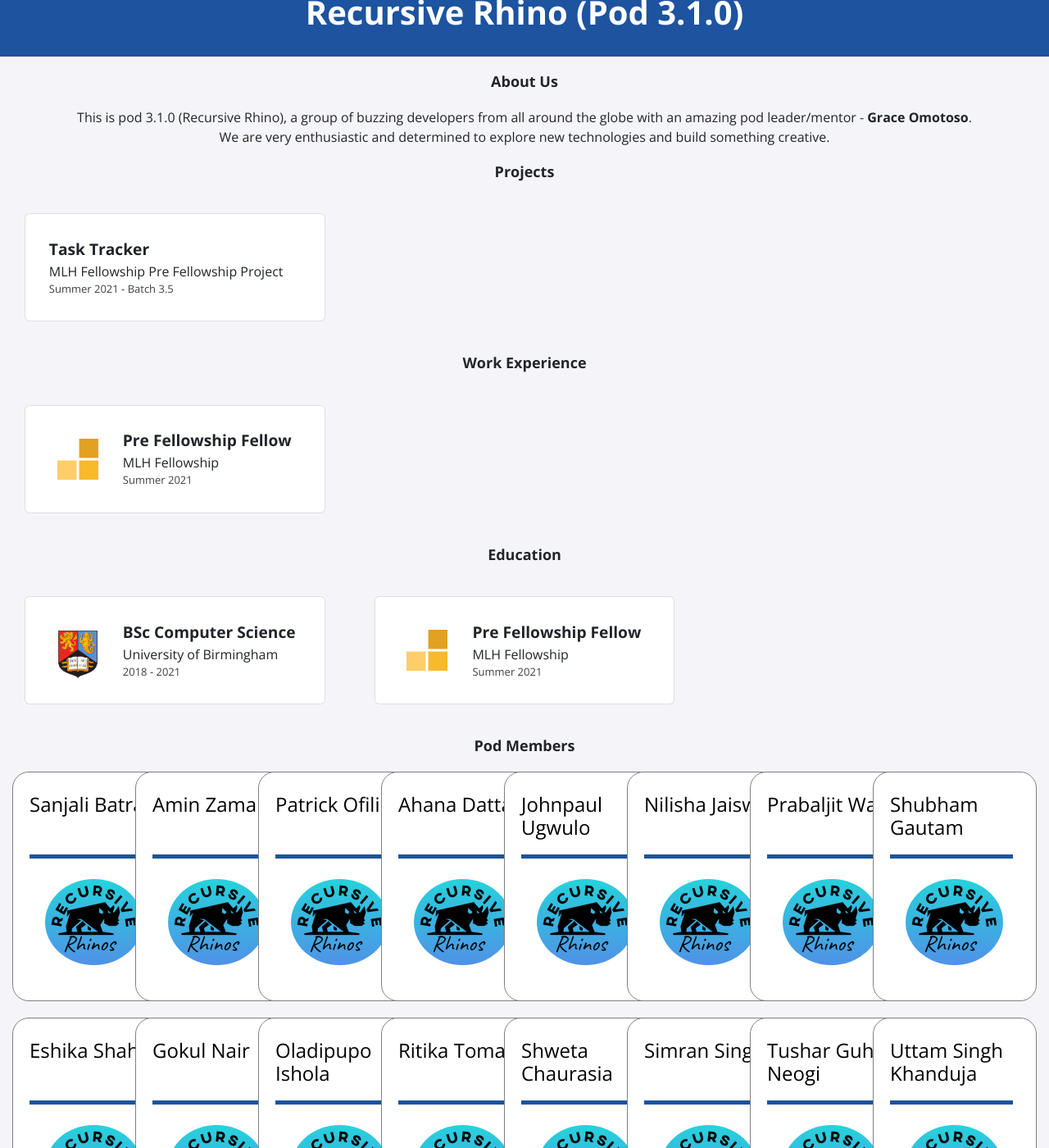
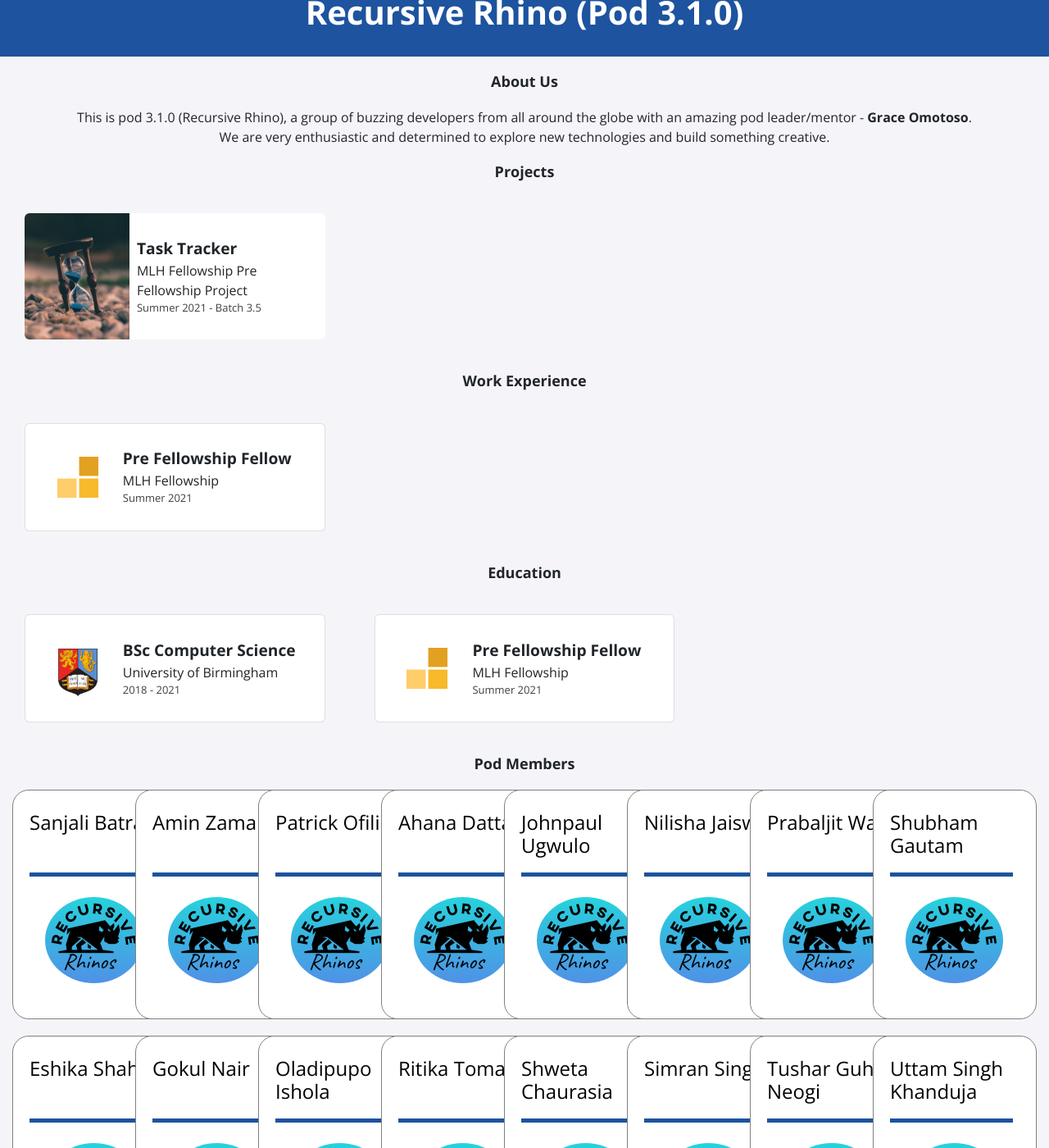
Before and after one commit to MLH-Fellowship/pod-3.1.0-portfolio, a Jekyll site: the page built from index.html, in a window 1280 px wide and 1400 px high, scrolled down 355 px. Shown: the whole window at 82% size. Built offline with Jekyll 4.4.1, drawn with Linux system fonts in a browser that asks for light colours; nearby versions of some CDN libraries.

Commit message:
styling project Tab for better User Experience

```diff
--- a/_data/projects.yml
+++ b/_data/projects.yml
@@ -2,4 +2,5 @@
   event: MLH Fellowship Pre Fellowship Project
   date: Summer 2021  - Batch 3.5
   page-name: project
+  logo: time-tracker.jpeg
   project-description: Lorem ipsum dolor sit amet, consectetur adipiscing elit, sed do eiusmod tempor incididunt ut labore et dolore magna aliqua. Ut enim ad minim veniam, quis nostrud exercitation ullamco laboris nisi ut aliquip ex ea commodo consequat.
--- a/_includes/projects.html
+++ b/_includes/projects.html
@@ -3,17 +3,21 @@
 <div class="card-container">
   {% for item in site.data.projects %} {% if item.page-name %} {% else %} {%
   endif %}
-  <div class="card project">
+  <div class="project-card">
+    <div class="image">
+      <img src="./assets/img/project/{{ item.logo }}" />
+      <div class="overlay"></div>
+    </div>
     <div class="info">
       <p class="title">{{ item.title }}</p>
       <p class="location">{{ item.event }}</p>
       <p class="dates">{{ item.date }}</p>
     </div>
     <div class="content">
-      {{ item.project-description }}<br />
+      <div class="text">{{ item.project-description }}<br /></div>
       <img
-        class="arrow content"
-        src="https://img.icons8.com/ios-filled/50/ffffff/long-arrow-right.png"
+        class="arrow"
+        src="./assets/img/project/arrow.png"
         onclick="location.href='/projects/{{ item.page-name }}'"
       />
     </div>
--- a/_sass/all.scss
+++ b/_sass/all.scss
@@ -6,43 +6,46 @@
 @import 'page';
 @import 'contact';
 @import 'footer';
-@import "podMember";
+@import 'podMember';
+@import 'project';
 
-html, body{
+html,
+body {
   overflow-x: hidden;
 }
 /*-----Dark-Mode------*/
-.dark-mode{
-  background-color: #121212!important;
+.dark-mode {
+  background-color: #121212 !important;
   color: #fff;
 }
 
-.dark-mode .nav-bar{
-  background-color: #4a1ad9!important;
+.dark-mode .nav-bar {
+  background-color: #4a1ad9 !important;
   border-bottom: 2px solid rgba(255, 255, 255, 0.7);
 }
 
-.dark-mode .card{
-  background-color: #121212!important;
+.dark-mode .card {
+  background-color: #121212 !important;
   color: #fff;
   border: 1px solid #fff;
 }
 
-.dark-mode .profile, .dark-mode .footer{
-  background-color: #4a1ad9!important;
+.dark-mode .profile,
+.dark-mode .footer {
+  background-color: #4a1ad9 !important;
 }
 
-.dark-mode .resume-button{
+.dark-mode .resume-button {
   background-color: #4a1ad9;
   border: 1.5px solid #fff;
   color: #fff;
 }
 
-.dark-mode .cardd{
-  background-color: #121212!important;
+.dark-mode .cardd {
+  background-color: #121212 !important;
 }
 
-.dark-mode .titlee{
+.dark-mode .titlee {
   color: #fff;
 }
 
@@ -88,17 +91,6 @@ h2 {
   text-align: center;
 }
 
-.card {
-  display: flex;
-  flex-direction: row;
-  align-items: center;
-  margin: 20px 30px;
-  background-color: white;
-  border-radius: 0.375rem;
-  padding: 1.5em;
-  font-size: 1.2em;
-}
-
 a {
   color: black;
 }
@@ -136,26 +128,21 @@ a {
     width: 100%;
   }
 }
-.project > .content {
-  color: white;
-  display: none;
-  top: 0;
-  left: 0;
-}
-.project:hover {
-  background-color: #1c539f;
-}
-.project:hover > .content {
-  display: block;
-}
 
-.project:hover > .info {
-  display: none;
+.card {
+  display: flex;
+  flex-direction: row;
+  align-items: center;
+  margin: 20px 30px;
+  background-color: white;
+  border-radius: 0.375rem;
+  padding: 1.5em;
+  font-size: 1.2em;
 }
 
 .arrow {
   float: right;
-  cursor:pointer;
+  cursor: pointer;
 }
 .circle {
   position: absolute;
@@ -164,18 +151,17 @@ a {
   height: 10px;
   border-radius: 50%;
   background-color: white;
-
 }
-.circle::after{
-   content: "";
-   width:50px;
-   height:50px;
-   position:absolute;
+.circle::after {
+  content: '';
+  width: 50px;
+  height: 50px;
+  position: absolute;
   border: solid 4px #1c539f;
   border-radius: 50%;
-   opacity: .8;
+  opacity: 0.8;
   top: -23px;
-   right:-21px;
+  right: -21px;
 }
 .loader-wrapper {
   --line-width: 5px;
@@ -183,60 +169,60 @@ a {
   --outer-line-color: #f5e149;
   --middle-line-color: #1c539f;
   --inner-line-color: #f29d0a;
-  position:fixed;
-  top:0;
-  left:0;
-  width:100%;
-  height:100%;
+  position: fixed;
+  top: 0;
+  left: 0;
+  width: 100%;
+  height: 100%;
   z-index: 999999;
 }
 
 .loader {
-  display:block;
+  display: block;
   position: relative;
-  top:50%;
-  left:50%;
-  width:150px;
-  height:150px;
-  margin:-75px 0 0 -75px;
-  border:var(--line-width) solid transparent;
+  top: 50%;
+  left: 50%;
+  width: 150px;
+  height: 150px;
+  margin: -75px 0 0 -75px;
+  border: var(--line-width) solid transparent;
   border-top-color: var(--outer-line-color);
-  border-radius:100%;
+  border-radius: 100%;
   -webkit-animation: spin 2s linear infinite;
   animation: spin 2s linear infinite;
-  z-index:1001;
+  z-index: 1001;
 }
 
 .loader:before {
-  content:"";
+  content: '';
   position: absolute;
-  top:4px;
-  left:4px;
-  right:4px;
-  bottom:4px;
-  border:var(--line-width) solid transparent;
+  top: 4px;
+  left: 4px;
+  right: 4px;
+  bottom: 4px;
+  border: var(--line-width) solid transparent;
   border-top-color: var(--inner-line-color);
-  border-radius:100%;
+  border-radius: 100%;
   -webkit-animation: spin 3s linear infinite;
   animation: spin 3s linear infinite;
 }
 
 .loader:after {
-  content:"";
+  content: '';
   position: absolute;
-  top:14px;
-  left:14px;
-  right:14px;
-  bottom:14px;
-  border:var(--line-width) solid transparent;
+  top: 14px;
+  left: 14px;
+  right: 14px;
+  bottom: 14px;
+  border: var(--line-width) solid transparent;
   border-top-color: var(--middle-line-color);
-  border-radius:100%;
+  border-radius: 100%;
   -webkit-animation: spin 1.5s linear infinite;
   animation: spin 1.5s linear infinite;
 }
 
 @-webkit-keyframes spin {
-  0%   {
+  0% {
     -webkit-transform: rotate(0deg);
     -ms-transform: rotate(0deg);
     transform: rotate(0deg);
@@ -248,7 +234,7 @@ a {
   }
 }
 @keyframes spin {
-  0%   {
+  0% {
     -webkit-transform: rotate(0deg);
     -ms-transform: rotate(0deg);
     transform: rotate(0deg);
@@ -261,28 +247,28 @@ a {
 }
 
 .loader-wrapper .loader-section {
-  position:fixed;
-  top:0;
-  background:var(--curtain-color);
-  width:51%;
-  height:100%;
-  z-index:1000;
+  position: fixed;
+  top: 0;
+  background: var(--curtain-color);
+  width: 51%;
+  height: 100%;
+  z-index: 1000;
 }
 
 .loader-wrapper .loader-section.section-left {
-  left:0
+  left: 0;
 }
 .loader-wrapper .loader-section.section-right {
-  right:0;
+  right: 0;
 }
 
 .loaded .loader-wrapper .loader-section.section-left {
   transform: translateX(-100%);
-  transition: all 0.7s 0.3s cubic-bezier(0.645,0.045,0.355,1.000);
+  transition: all 0.7s 0.3s cubic-bezier(0.645, 0.045, 0.355, 1);
 }
 .loaded .loader-wrapper .loader-section.section-right {
   transform: translateX(100%);
-  transition: all 0.7s 0.3s cubic-bezier(0.645,0.045,0.355,1.000);
+  transition: all 0.7s 0.3s cubic-bezier(0.645, 0.045, 0.355, 1);
 }
 .loaded .loader {
   opacity: 0;
@@ -290,6 +276,6 @@ a {
 }
 .loaded .loader-wrapper {
   visibility: hidden;
-  transform:translateY(-100%);
-  transition: all .3s 1s ease-out;
+  transform: translateY(-100%);
+  transition: all 0.3s 1s ease-out;
 }
--- /dev/null
+++ b/_sass/project.scss
@@ -0,0 +1,117 @@
+$image-space: 35%;
+
+.project-card {
+  margin: 20px 30px;
+  background-color: white;
+  border-radius: 0.375rem;
+  padding: 1.5em;
+  font-size: 1.2em;
+  position: relative;
+  display: flex;
+  flex-direction: column;
+  transition: 0.5s all;
+  align-items: center;
+}
+
+.project-card > .image {
+  border-top-left-radius: 0.375rem;
+  border-bottom-left-radius: 0.375rem;
+  position: absolute;
+  top: 0;
+  left: 0;
+  height: 100%;
+  width: $image-space;
+  transition: 0.5s all;
+}
+.project-card > .image > img {
+  border-top-left-radius: 0.375rem;
+  border-bottom-left-radius: 0.375rem;
+  width: 100%;
+  height: 100%;
+  object-fit: cover;
+  transition: 0.5s all;
+  position: relative;
+}
+
+.project-card > .image > .overlay {
+  position: absolute;
+  top: 0;
+  left: 0;
+  background-color: rgb(255, 255, 255);
+  opacity: 0.5;
+}
+
+.project-card > .info {
+  margin-left: $image-space;
+  transition: 0.5s all;
+}
+
+.project-card > .content {
+  display: none;
+  width: 100%;
+  margin-top: 20px;
+  top: 0;
+  left: 0;
+  font-size: 0.8em;
+  color: black;
+  z-index: 2;
+  opacity: 0;
+}
+
+.project-card > .content > .text {
+  margin-bottom: 20px;
+}
+
+.project-card > .content > img {
+  margin-right: 50%;
+  transform: translateX(50%);
+  height: 40px;
+  width: 20px;
+  object-fit: contain;
+}
+
+.project-card:hover {
+  box-shadow: 10px 10px 20px -15px rgba(0, 0, 0, 0.79);
+  -webkit-box-shadow: 10px 10px 20px -15px rgba(0, 0, 0, 0.79);
+  -moz-box-shadow: 10px 10px 20px -15px rgba(0, 0, 0, 0.79);
+}
+
+.project-card:hover > .image {
+  width: 100%;
+}
+
+.project-card:hover > .image > img {
+  border-radius: 0.375rem;
+  opacity: 0.8;
+}
+
+.project-card:hover > .image > .overlay {
+  width: 100%;
+  border-radius: 0.375rem;
+  height: 100%;
+}
+
+.project-card:hover > .info {
+  margin: 0;
+  width: 100%;
+  z-index: 2;
+  //   color: white;
+}
+
+.project-card:hover > .content {
+  display: block;
+  animation: sliding 0.3s;
+  animation-delay: 0.3s;
+  animation-fill-mode: forwards;
+}
+
+@keyframes sliding {
+  0% {
+    transform: translateX(-50%);
+    opacity: 0;
+  }
+  100% {
+    transform: translateX(0);
+    opacity: 1;
+  }
+}
```
Also changed, not shown: assets/img/project/arrow.png (added), assets/img/project/time-tracker.jpeg (added). Lines whose indentation alone changed are shown as unchanged.
